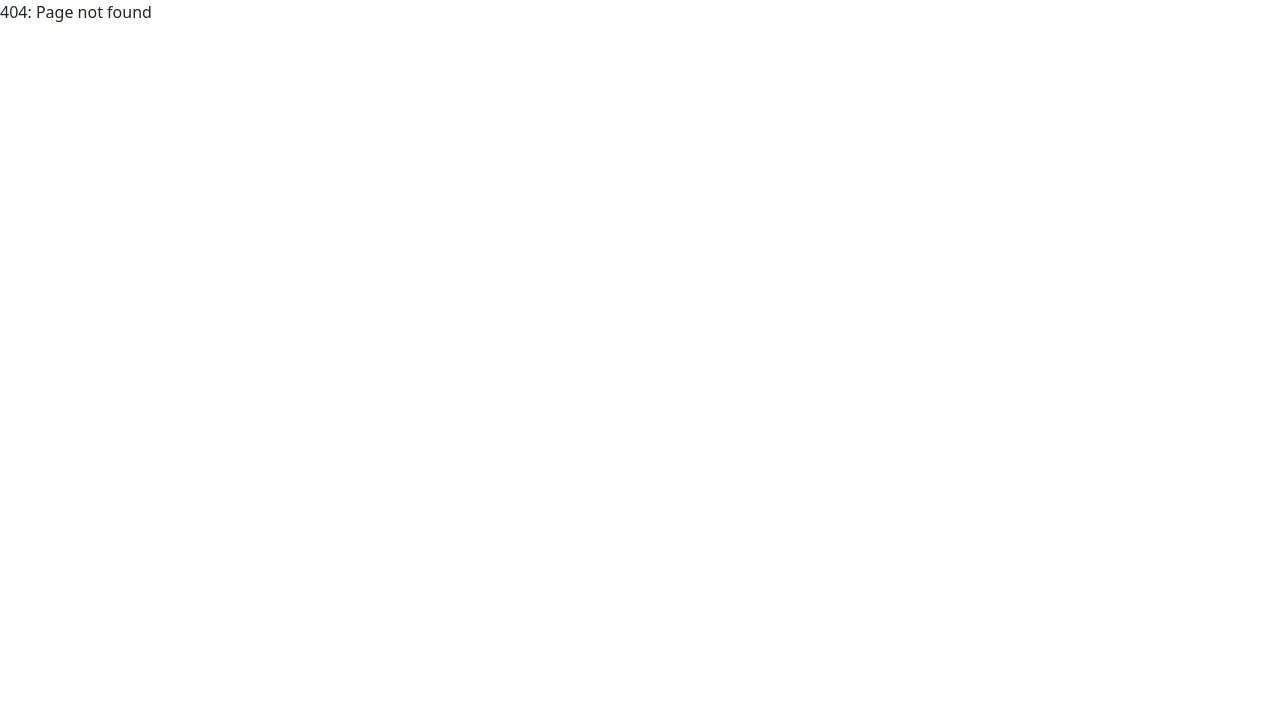
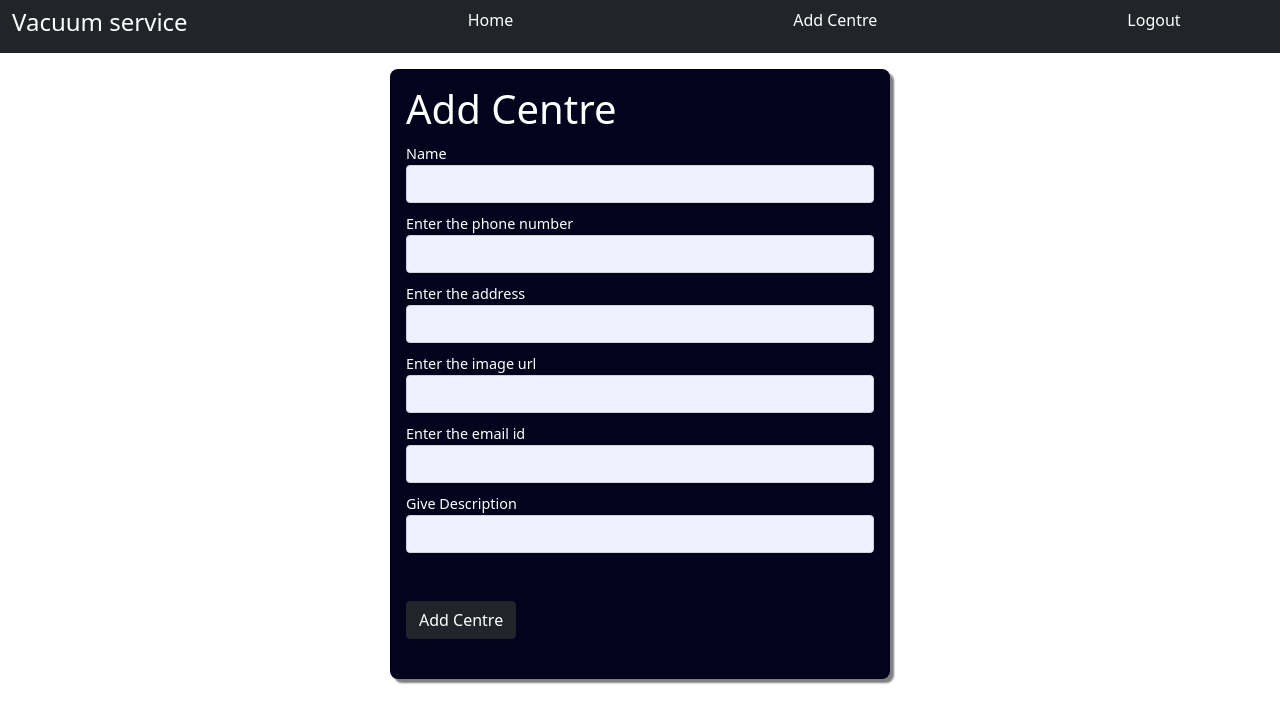
Before and after one commit to iamneo-production/ba964849-2c32-4910-a202-18c63fd34091, a React (Create React App) app in the folder reactapp/: page /admin/add-centre in a window 1280 px wide. Before the commit this address had no page. Shown: the top 722 px of the page. Built offline with nearby package versions, Linux system fonts and the light colour scheme.

Commit message:
Add Centre Page Created

```diff
--- a/reactapp/src/App.js
+++ b/reactapp/src/App.js
@@ -6,6 +6,8 @@ import LoginPage from './pages/LoginPage/LoginPage';
 import AdminCentreCard from './components/AdminCentreCard/AdminCentreCard';
 import AdminNavbar from './components/AdminNavbar/AdminNavbar';
 import AdminHomePage from './pages/AdminHomePage/AdminHomePage';
+import AdminAddCentreForm from './components/AdminAddCentreForm/AdminAddCentreForm';
+import AdminAddCentrePage from './pages/AdminAddCentrePage/AdminAddCentrePage';
 function App() {
   return (
     <BrowserRouter>
@@ -16,6 +18,8 @@ function App() {
         <Route path="/admin/cards" element={<AdminCentreCard/>}></Route>
         <Route path="/admin/navbar" element={<AdminNavbar/>}></Route>
         <Route path="/admin/home" element={<AdminHomePage/>}></Route>
+        <Route path="/admin/addcentre" element={<AdminAddCentreForm/>}></Route>
+        <Route path="/admin/add-centre" element={<AdminAddCentrePage/>}></Route>
         <Route path="*" element={"404: Page not found"}></Route>
       </Routes>
     </BrowserRouter>
--- a/reactapp/src/components/AdminAddCentreForm/AdminAddCentreForm.js
+++ b/reactapp/src/components/AdminAddCentreForm/AdminAddCentreForm.js
@@ -1,13 +1,21 @@
 import React from 'react'
-
+import { Formik, Form } from 'formik';
+import { TextField } from './TextField';
+import * as Yup from 'yup';
+import axios from 'axios';
+import styles from './AdminAddCentreForm.module.css';
 function AdminAddCentreForm() {
     const validate = Yup.object({
-        email: Yup.string()
-          .email('Email is invalid')
-          .required('Email is required'),
-        password: Yup.string()
-          .min(6, 'Password must be at least 6 charaters')
-          .required('Password is required'),
+        name: Yup.string()
+          .max(15,'Should be less than 15 characters')
+          .required('Name is required'),
+          phoneNumber: Yup.string().matches("^[0-9]{10}$", 'Phone number is not valid')
+          .required('Required'),
+          address:Yup.string().max(50,'Should be less than 50 characters').required('Required'),
+          imageURL: Yup.string().url('Invalid URL'),
+          email:Yup.string().email('Invalid email').required('Required'),
+          description:Yup.string().max(100,'Should not exceed 100 characters')
+
       });
 
       async function handleOnSubmit(val){
@@ -26,33 +34,30 @@ function AdminAddCentreForm() {
       return (
         <Formik
           initialValues={{
-            email: '',
-            password: '',
+            name: '',
+            phoneNumber: '',
+            address:'',
+            imageURL:'',
+            email:'',
+            description:''
           }}
           validationSchema={validate}
-          onSubmit={values => {
-            handleOnSubmit(values);
-            // if(res.data==false){
-            // alert("Invalid credentials");}
-            // else{
-            //   alert("Logged in Sucessfully!");
-            // }
+          onSubmit={(values,{resetForm}) => {
+            console.log(values);
+            // handleOnSubmit(values);
+            resetForm({values:''});
           }}
         >
           {formik => (
-            <div>
-              <h1 >Login</h1>
+            <div className={styles.container}>
+              <h1 >Add Centre</h1>
               <Form>
-                  <div>
                 <TextField id="addName" label='Name' name="name" type="text" />
-                <br></br>
-                </div>
                 <TextField id="addNumber" label="Enter the phone number" name="phoneNumber" type="text" />
                 <TextField id="addAddress" label="Enter the address" name="address" type="text" />
                 <TextField id="addImageUrl" label="Enter the image url" name="imageURL" type="text" />
-                <TextField id="addImageUrl" label="Enter the image url" name="imageURL" type="text" />
                 <TextField id="addEmail" label="Enter the email id" name="email" type="email" />
-                <TextField id="addCentreDescription" label="Give Description" name="description" type="text" />
+                <TextField id="addCentreDescription" label="Give Description" name="description" type="textarea" />
                 <br></br>
                 <button className="btn btn-dark mt-3" type="submit">Add Centre</button>
               </Form>
--- /dev/null
+++ b/reactapp/src/components/AdminAddCentreForm/AdminAddCentreForm.module.css
@@ -0,0 +1,10 @@
+.container {
+  width: 500px;
+  background-color: rgb(3, 3, 29);
+  padding: 16px;
+  box-sizing: border-box;
+  color: white;
+  border-radius: 8px;
+  box-shadow: 4px 4px 2px grey;
+  margin: auto;
+}
--- a/reactapp/src/components/AdminNavbar/AdminNavbar.js
+++ b/reactapp/src/components/AdminNavbar/AdminNavbar.js
@@ -14,7 +14,7 @@ const AdminNavbar = () => {
                  <Link id='adminCentreProfile'style={{marginRight:"280px",color: "white",textDecoration:'none'}}to="/admin/home">Home</Link>
                  </li>
                  <li class="nav-item">
-                 <Link id='adminAddCentre'style={{marginRight:"250px",color: "white",textDecoration:'none'}}to="/admin/home">Add Centre</Link>
+                 <Link id='adminAddCentre'style={{marginRight:"250px",color: "white",textDecoration:'none'}}to="/admin/add-centre">Add Centre</Link>
                  </li>
                  <li class="nav-item">
                  <Link id='Logout' style={{color: "white",textDecoration:'none'}}to="/">Logout</Link>
--- a/reactapp/src/components/Login/Login.js
+++ b/reactapp/src/components/Login/Login.js
@@ -2,7 +2,6 @@ import React from 'react';
 import { Formik, Form } from 'formik';
 import { TextField } from './TextField';
 import {Link} from 'react-router-dom';
-import { toast } from "react-toastify";
 import * as Yup from 'yup';
 import axios from 'axios';
 
@@ -23,7 +22,7 @@ export const Login = () => {
         url:'http://localhost:9090/login',
         data:val
       });
-      if(res.data==false){
+      if(res.data===false){
         alert("Invalid credentials");}
         else{
           alert("Logged in Sucessfully!");
--- /dev/null
+++ b/reactapp/src/pages/AdminAddCentrePage/AdminAddCentrePage.jsx
@@ -0,0 +1,16 @@
+import React from 'react'
+import AdminAddCentreForm from '../../components/AdminAddCentreForm/AdminAddCentreForm'
+import AdminNavbar from '../../components/AdminNavbar/AdminNavbar'
+
+function AdminAddCentrePage() {
+  return (
+      <div>
+        <AdminNavbar/>
+        <div style={{width:'80%',margin:'16px auto'}}>
+            <AdminAddCentreForm/>
+        </div>
+      </div>
+  )
+}
+
+export default AdminAddCentrePage
```
